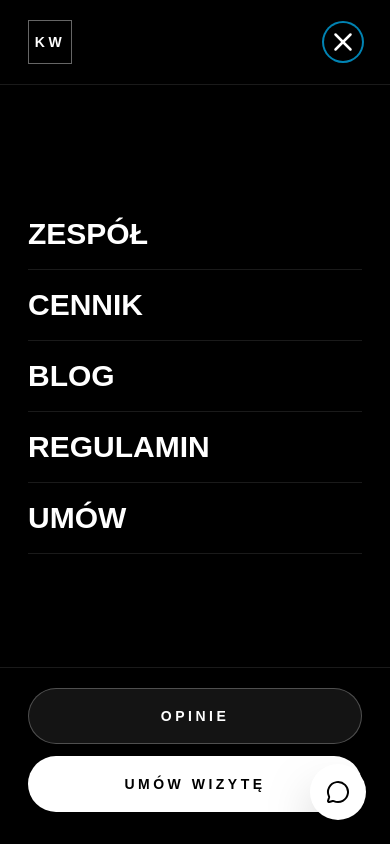
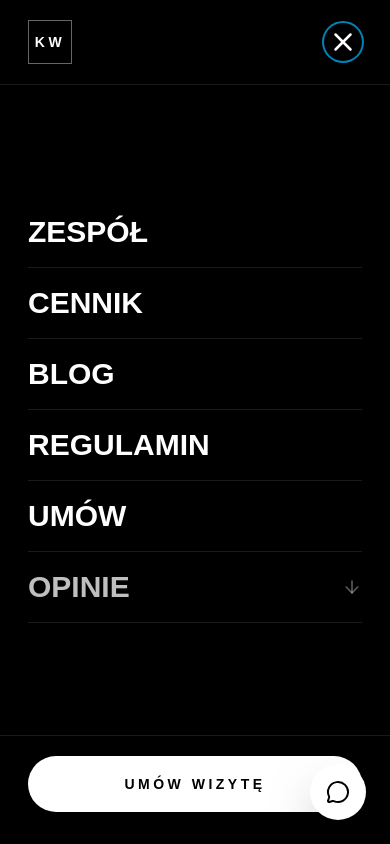
Before and after one commit to Seweryn999/k-w-test, a Next.js app: page / in a window 390 px wide. Both pictures are taken after a click on the button 352 px from the left and 38 px from the top of the page. Shown: the top 844 px of the page. Built offline with nearby package versions, Linux system fonts and the light colour scheme.

Commit message:
mobile-menu added

```diff
--- a/components/layout/MobileMenu.tsx
+++ b/components/layout/MobileMenu.tsx
@@ -2,13 +2,17 @@
 
 import Link from "next/link";
 import { usePathname, useRouter } from "next/navigation";
-import { Menu, X } from "lucide-react";
+import { Menu, X, ArrowDown } from "lucide-react";
 import { useCallback, useEffect, useRef, useState } from "react";
 
 import { BOOKSY_URL, navigation } from "@/data/navigation";
 
 const FOCUS_RING =
   "focus-visible:outline-none focus-visible:ring-2 focus-visible:ring-sky-400/70";
+
+/** Wspólna typografia dla wszystkich pozycji menu — podstron i sekcji. */
+const NAV_ITEM =
+  "flex items-center justify-between gap-4 border-b border-white/10 py-5 text-3xl font-black uppercase leading-none transition hover:text-white/70";
 
 export function MobileMenu() {
   const [isOpen, setIsOpen] = useState(false);
@@ -131,22 +135,32 @@ export function MobileMenu() {
                   key={item.href}
                   href={item.href}
                   onClick={close}
-                  className={`border-b border-white/10 py-5 text-3xl font-black uppercase leading-none transition hover:text-white/70 ${FOCUS_RING}`}
+                  className={`${NAV_ITEM} ${FOCUS_RING}`}
                 >
                   {item.label}
                 </Link>
               ))}
-            </nav>
 
-            <div className="space-y-3 border-t border-white/10 px-7 pb-8 pt-5">
+              {/*
+                Opinie to sekcja strony głównej, nie podstrona — ta sama
+                typografia co reszta, ale strzałka w dół sygnalizuje, że
+                link przewija, a nie przenosi na nowy adres.
+              */}
               <Link
                 href="/#opinie"
                 onClick={goToOpinie}
-                className={`flex h-14 w-full items-center justify-center rounded-full border border-white/25 bg-white/[0.08] text-sm font-bold uppercase tracking-[0.25em] text-white transition hover:bg-white/15 ${FOCUS_RING}`}
+                className={`${NAV_ITEM} text-white/75 ${FOCUS_RING}`}
               >
                 Opinie
+                <ArrowDown
+                  size={20}
+                  aria-hidden
+                  className="shrink-0 text-white/35"
+                />
               </Link>
+            </nav>
 
+            <div className="border-t border-white/10 px-7 pb-8 pt-5">
               <a
                 href={BOOKSY_URL}
                 target="_blank"
```
Also changed, not shown: assets/images/salon-08 copy.webp (added).
